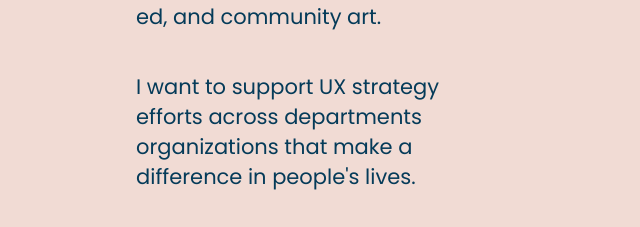
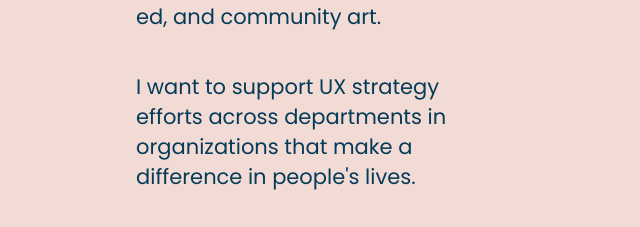
Before and after one commit to juliasowens/myportfolio, a plain HTML site: page index.html in a window 1280 px wide. Shown: the part 428-655 px from the top of the page, 550-1190 px from the left. Drawn offline with Linux system fonts and the light colour scheme; a web font is replaced by a local one.

Commit message:
changed work statement

```diff
--- a/index.html
+++ b/index.html
@@ -57,7 +57,7 @@
                   <h1>UX strategy <br>+ brand consultant</h1>
                   <div class="paragraph">
                     <h6>Hi I'm Julia! I’m a Florida-based UX strategy & brand consultant with a background in web design, higher ed, and community art.</h6>
-                    <h6>I want to support UX strategy efforts across departments organizations that make a difference in people's lives.</h6>
+                    <h6>I want to support UX strategy efforts across departments in organizations that make a difference in people's lives.</h6>
                     <div class= "button">
                         <a href="mailto: juliasowens@gmail.com" class="orange-button">Get in Touch</a>
                     </div>
```
